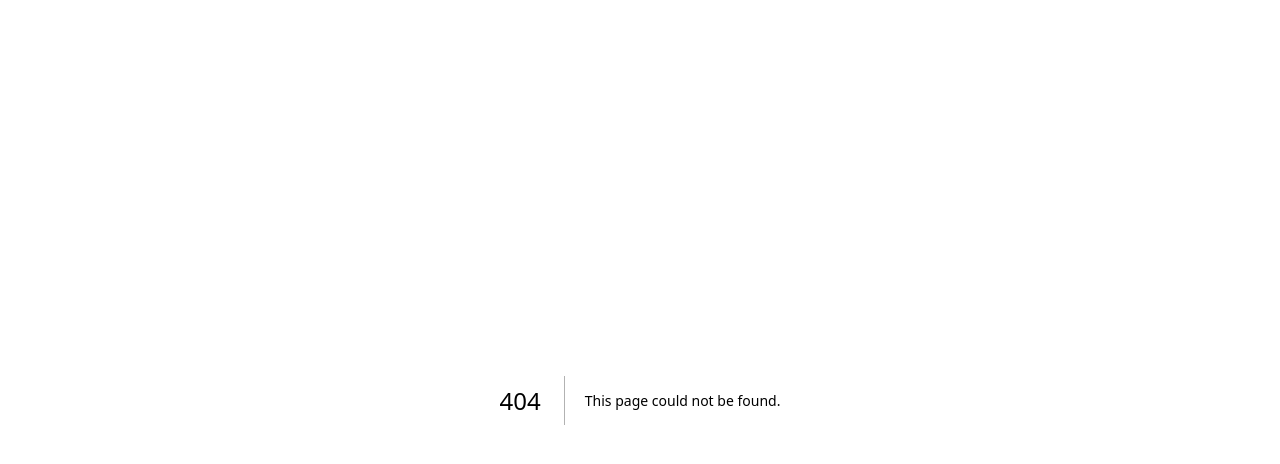
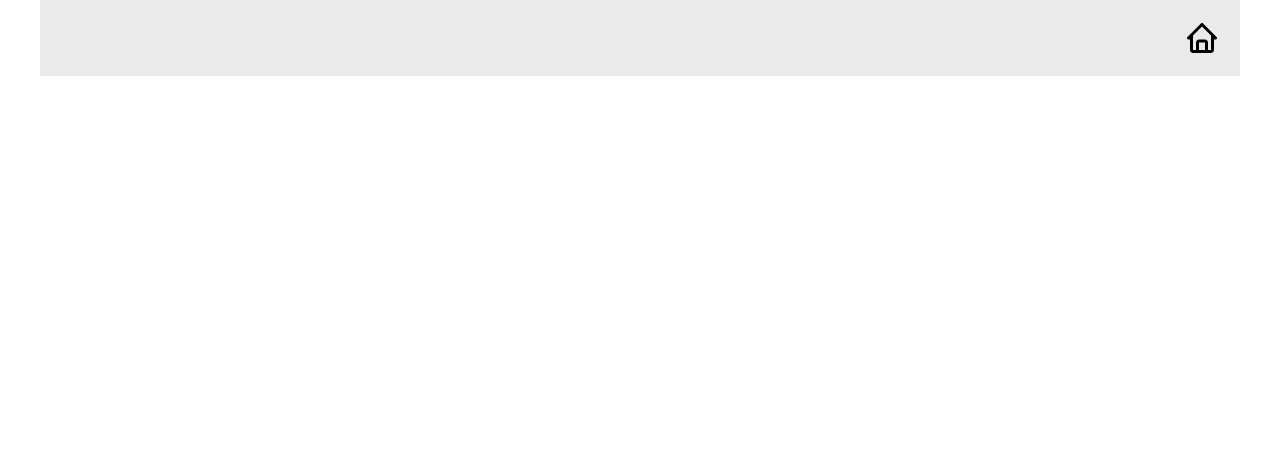
Before and after one commit to zeppesi/WAKe_client, a Next.js app: page /records in a window 1280 px wide. Before the commit this address had no page. Shown: the top 464 px of the page. Built offline with nearby package versions, Linux system fonts and the light colour scheme.

Commit message:
feat: Header

```diff
--- a/src/app/page.tsx
+++ b/src/app/page.tsx
@@ -2,8 +2,8 @@ import Link from 'next/link';
 import Play from '@/assets/svgs/play.svg';
 import { cn } from '@/styles/utils';
 import commonStyles from '@/styles/common.module.css';
-import homeStyles from './page.module.css';
 import { poppins } from '@/styles/fonts';
+import styles from './page.module.css';
 
 const Home = () => (
   <main className="flex flex-col items-center p-24">
@@ -27,7 +27,7 @@ const Home = () => (
         href="/question"
         className={cn(
           commonStyles.cta,
-          homeStyles.btn,
+          styles.btn,
           'gap-4 text-30 font-extrabold active:scale-95',
         )}
       >
@@ -39,7 +39,7 @@ const Home = () => (
         href="/records"
         className={cn(
           commonStyles.cta,
-          homeStyles.btn,
+          styles.btn,
           'text-24 font-bold active:scale-95',
         )}
       >
--- a/src/app/question/components/Header.tsx
+++ b/src/app/question/components/Header.tsx
@@ -1,8 +1,12 @@
 import Box from '@/assets/svgs/box.svg';
 import Link from 'next/link';
+import { cn } from '@/styles/utils';
+import styles from '@/styles/common.module.css';
 
 const Header = () => (
-  <header className="fixed top-0 flex h-76 w-full max-w-400 items-center justify-end bg-white px-20">
+  <header
+    className={cn(styles.header, 'fixed top-0 w-full max-w-400 bg-white')}
+  >
     <Link href="/records">
       <Box width={36} height={36} />
     </Link>
--- /dev/null
+++ b/src/app/records/components/Header.tsx
@@ -0,0 +1,14 @@
+import Home from '@/assets/svgs/home.svg';
+import Link from 'next/link';
+import { cn } from '@/styles/utils';
+import styles from '@/styles/common.module.css';
+
+const Header = () => (
+  <header className={cn(styles.header, 'bg-gray')}>
+    <Link href="/">
+      <Home width={36} height={36} />
+    </Link>
+  </header>
+);
+
+export default Header;
--- /dev/null
+++ b/src/app/records/page.tsx
@@ -0,0 +1,9 @@
+import Header from './components/Header';
+
+const Records = () => (
+  <main>
+    <Header />
+  </main>
+);
+
+export default Records;
--- a/src/styles/common.module.css
+++ b/src/styles/common.module.css
@@ -5,3 +5,8 @@
 .cta {
   @apply flex items-center bg-primary text-white;
 }
+
+.header {
+  @apply flex items-center justify-end px-20;
+  height: var(--header-height);
+}
--- a/src/styles/globals.css
+++ b/src/styles/globals.css
@@ -1,6 +1,10 @@
 @tailwind base;
 @tailwind components;
 @tailwind utilities;
+
+:root {
+  --header-height: 76px;
+}
 
 * {
   outline-color: theme('colors.primary');
```
